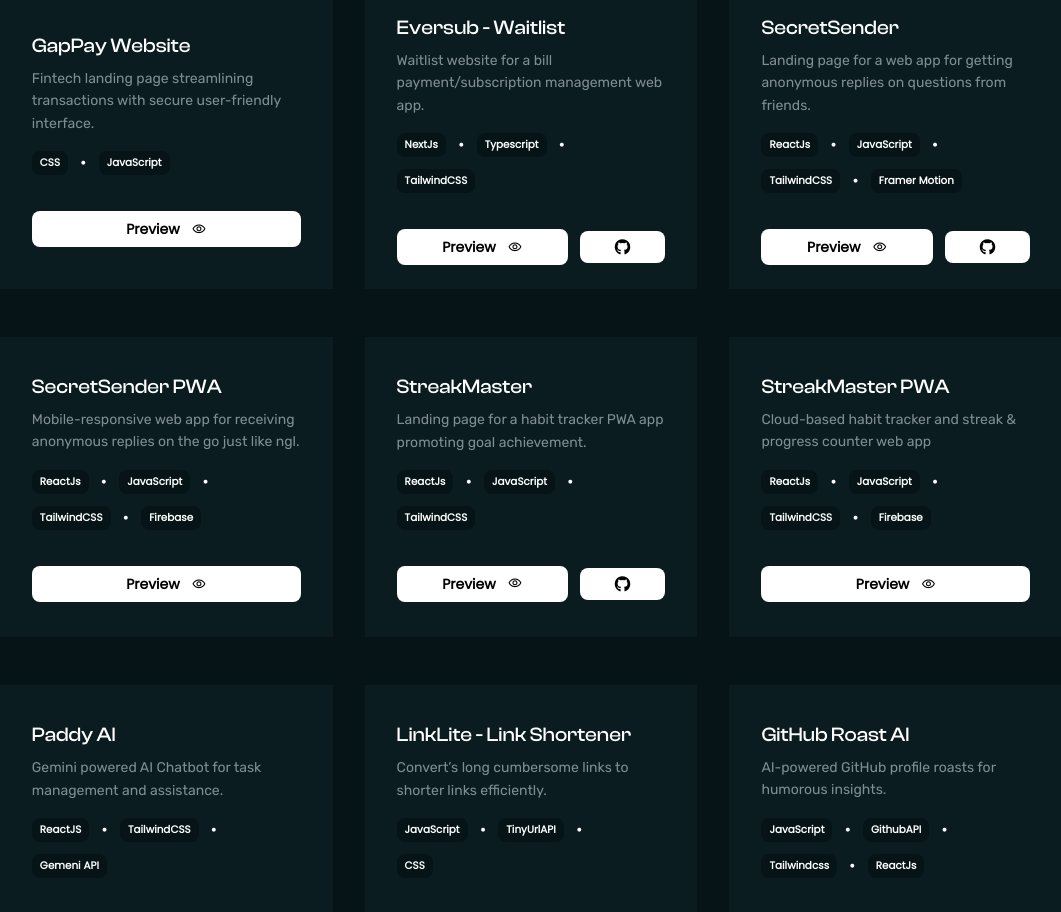
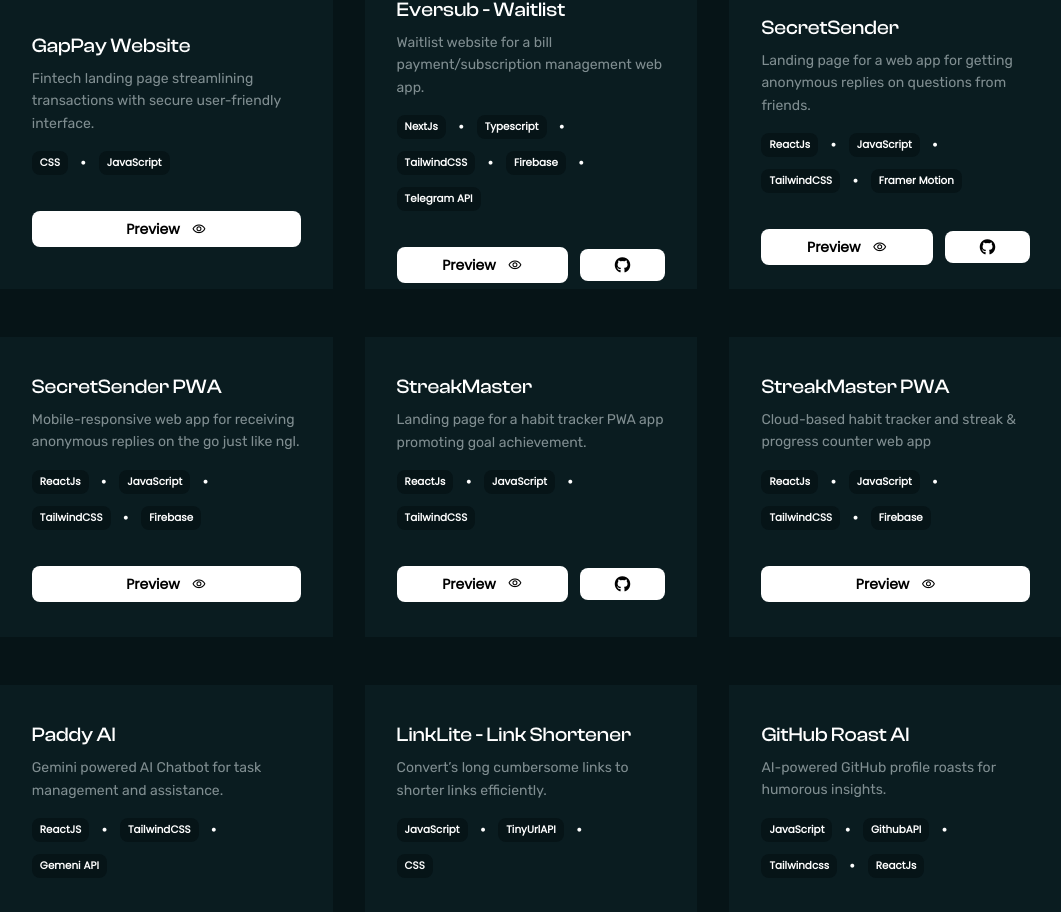
Before and after one commit to TreasureUzoma/Portfolio, a Next.js app: page / in a window 1280 px wide. Shown: the part 1725-2637 px from the top of the page, without its empty margins (109-1170 px from the left). Built offline with nearby package versions, Linux system fonts and the light colour scheme.

Commit message:
feat: project tags edited

```diff
--- a/app/components/Portfolio.tsx
+++ b/app/components/Portfolio.tsx
@@ -18,7 +18,7 @@
       title: "Eversub - Waitlist",
       description:
         "Waitlist website for a bill payment/subscription management web app.",
-      tags: ["NextJs", "Typescript", "TailwindCSS"],
+      tags: ["NextJs", "Typescript", "TailwindCSS", "Firebase", "Telegram API"],
       previewLink: "https://eversub.vercel.app/",
       githubLink: "https://github.com/TreasureUzoma/eversubsite/",
     },
```
